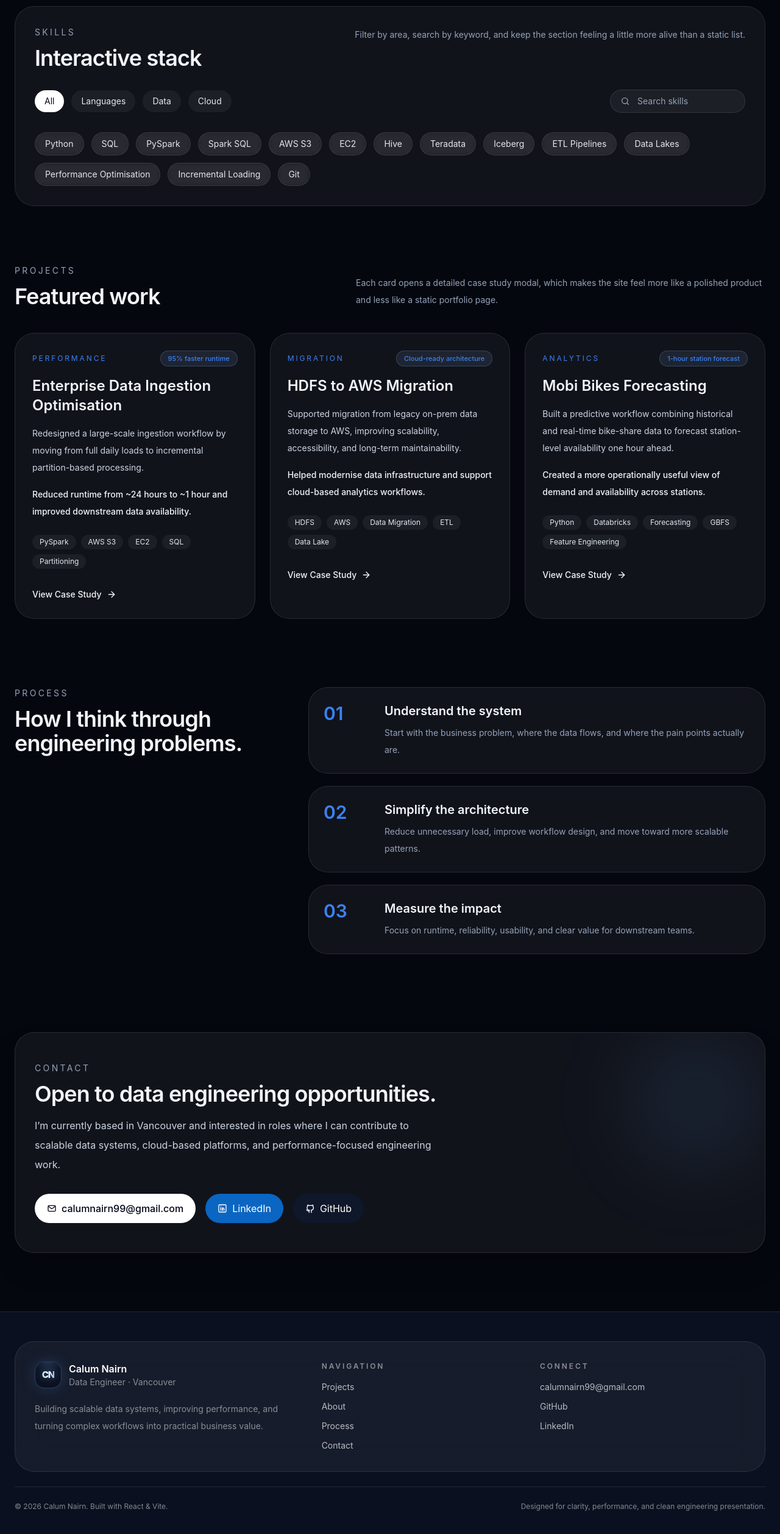
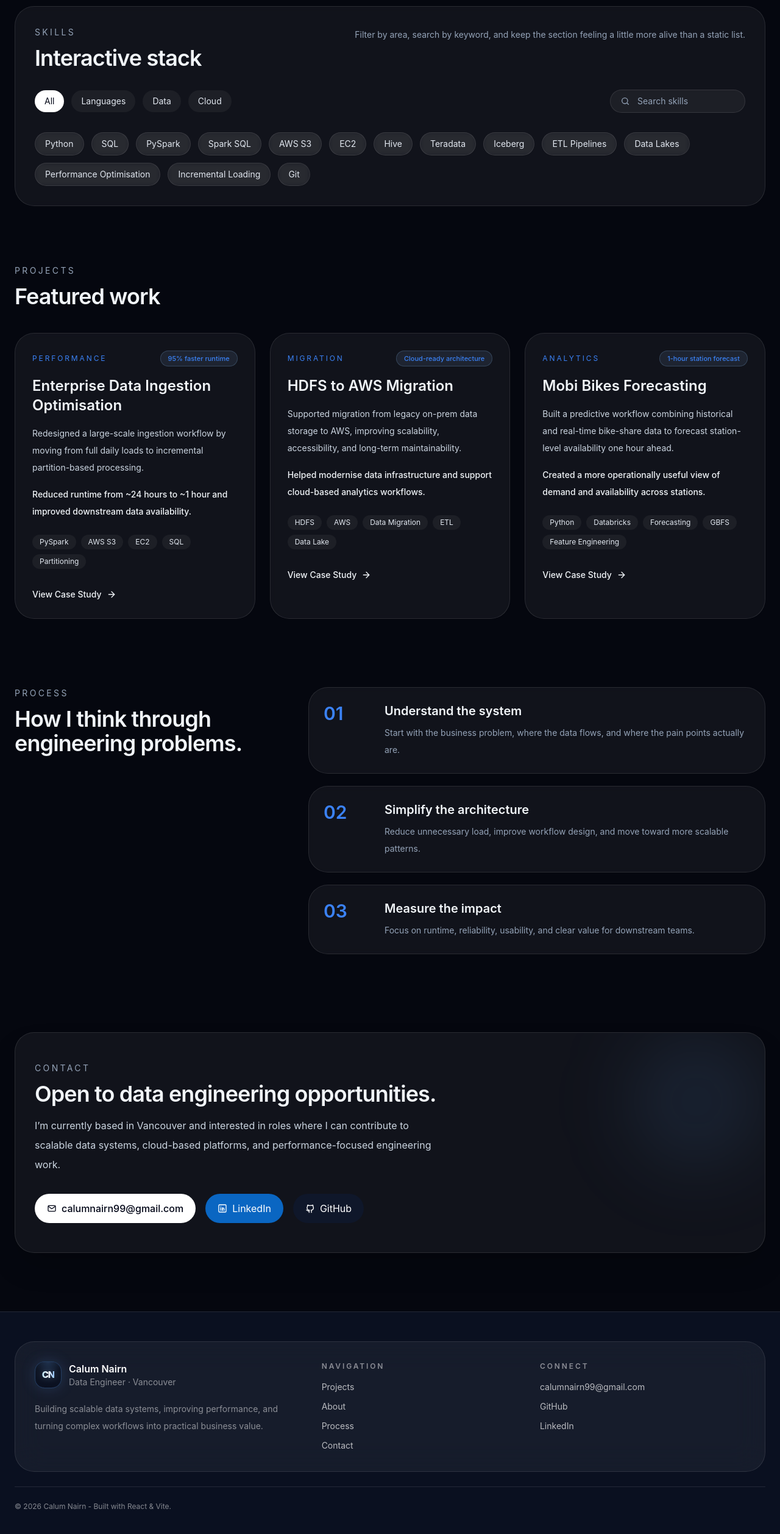
Before and after one commit to calum-nairn99/calum_portfolio_website, a React (Vite) app: page / in a window 1280 px wide. Shown: the part 2160-4676 px from the top of the page at 61% size. Built offline with nearby package versions, Linux system fonts and the light colour scheme.

Commit message:
Update App.jsx

```diff
--- a/src/App.jsx
+++ b/src/App.jsx
@@ -1208,7 +1208,6 @@ export default function CalumPortfolioWebsite() {
               </h3>
             </div>
             <p className={`max-w-2xl text-sm leading-7 ${themeClasses.soft}`}>
-              Each card opens a detailed case study modal, which makes the site feel more like a polished product and less like a static portfolio page.
             </p>
           </div>
 
@@ -1422,8 +1421,7 @@ export default function CalumPortfolioWebsite() {
           </div>
 
           <div className={`mt-6 flex flex-col gap-3 border-t ${themeClasses.footerLine} pt-6 text-xs ${themeClasses.footerText} md:flex-row md:items-center md:justify-between`}>
-            <p>© {new Date().getFullYear()} Calum Nairn. Built with React & Vite.</p>
-            <p>Designed for clarity, performance, and clean engineering presentation.</p>
+            <p>© {new Date().getFullYear()} Calum Nairn - Built with React & Vite.</p>
           </div>
         </div>
       </footer>
```
